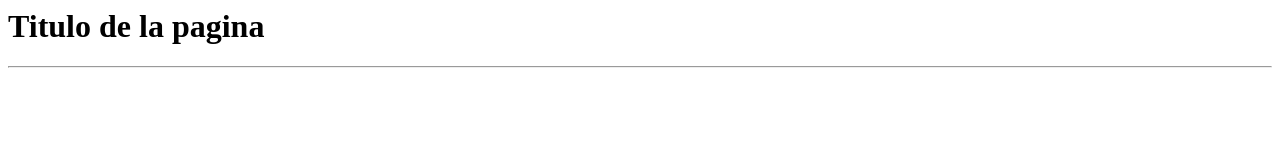
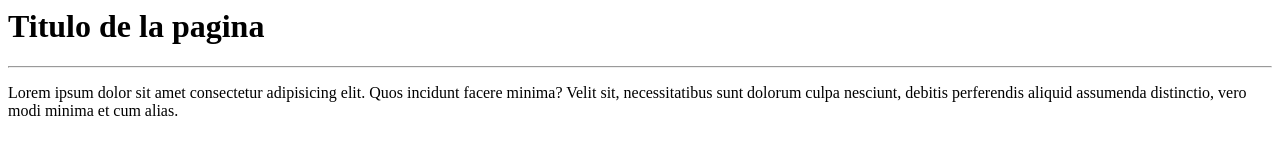
Before and after one commit to carloshrueda/repositorio_prueba, a plain HTML site: page index.html in a window 1280 px wide. Drawn offline with Linux system fonts and the light colour scheme.

Commit message:
Agregrando parrafo lorem al index

```diff
--- a/index.html
+++ b/index.html
@@ -4,5 +4,7 @@
   <body>
     <h1>Titulo de la pagina</h1>
     <hr>
+    <p>Lorem ipsum dolor sit amet consectetur adipisicing elit. Quos incidunt facere minima? Velit sit, necessitatibus sunt
+      dolorum culpa nesciunt, debitis perferendis aliquid assumenda distinctio, vero modi minima et cum alias.</p>
   </body>
 </html>
```
